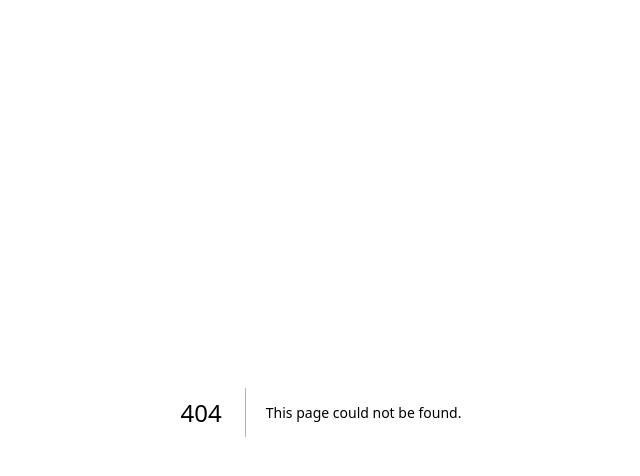
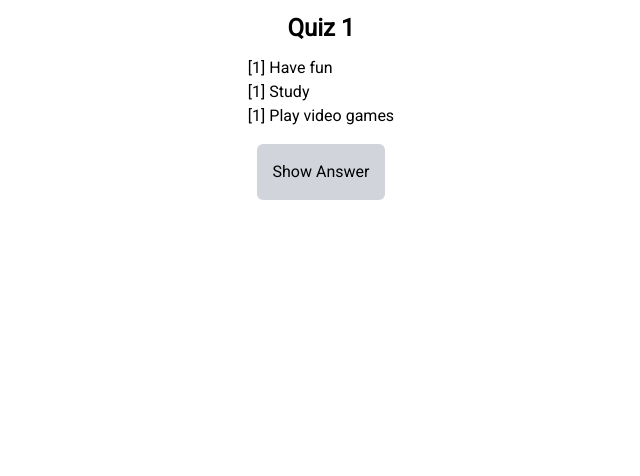
Before and after one commit to d3p1/nextjs-quizzes, a Next.js app: page /quiz/1 in a window 1280 px wide. Before the commit this address had no page. Shown: the top 476 px of the page, without its empty margins (319-959 px from the left). Built offline with nearby package versions, Linux system fonts and the light colour scheme.

Commit message:
feat: add quiz page [#1]

```diff
--- /dev/null
+++ b/app/quiz/[id]/page.tsx
@@ -0,0 +1,59 @@
+/**
+ * @description Quiz page
+ * @author      C. M. de Picciotto <d3p1@d3p1.dev> (https://d3p1.dev/)
+ */
+import data, {Quiz} from '@/data'
+import {redirect} from 'next/navigation'
+
+async function showAnswer(quizId: number) {
+  'use server'
+  redirect(`/quiz/${quizId}?isShownAnswer=true`)
+}
+
+async function getQuizById(id: number): Promise<Quiz> {
+  'use server'
+
+  const index = id - 1
+  return await new Promise((resolve) =>
+    setTimeout(() => resolve(data[index]), 2000),
+  )
+}
+
+export default async function QuizPage({
+  params,
+  searchParams,
+}: {
+  params: Promise<{id: number}>
+  searchParams: Promise<{isShownAnswer: string}>
+}) {
+  const {id} = await params
+  const {isShownAnswer} = await searchParams
+  const quiz = await getQuizById(id)
+  const showAnswerAction = showAnswer.bind(null, id)
+
+  return (
+    <>
+      <h1 className="text-2xl font-bold mb-3">{quiz.title}</h1>
+      <ul>
+        {quiz.answers.map((answer, i) => (
+          <li key={i}>
+            {answer.text}
+            {isShownAnswer === 'true' && answer.is_correct && (
+              <span className="ml-2 text-3xl">!!!</span>
+            )}
+          </li>
+        ))}
+      </ul>
+      <form className="mt-4" action={showAnswerAction}>
+        {isShownAnswer !== 'true' && (
+          <button
+            type="submit"
+            className="bg-gray-300 hover:bg-gray-400 transition-colors p-4 rounded-md"
+          >
+            Show Answer
+          </button>
+        )}
+      </form>
+    </>
+  )
+}
```
